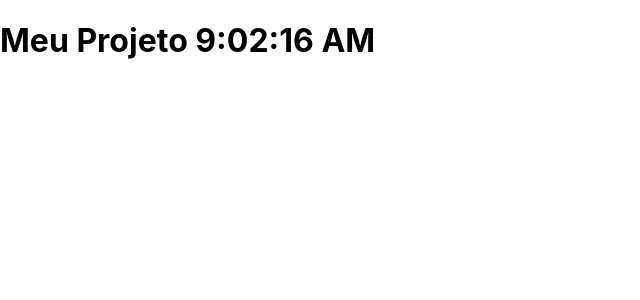
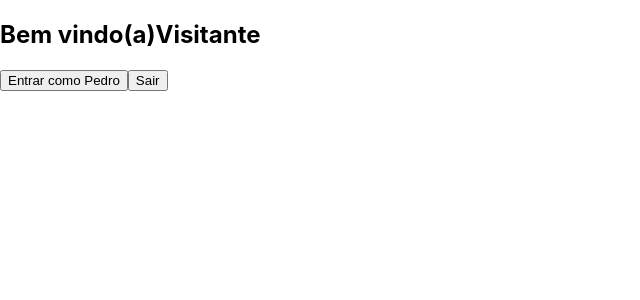
Before and after one commit to PedroAzeredo-WebCoder/ReactJS, a React (Create React App) app: page / in a window 1280 px wide. Shown: the top 300 px of the page, without its empty margins (0-640 px from the left). Built offline with nearby package versions, Linux system fonts and the light colour scheme.

Commit message:
Trabalhando com eventos e fixando utilização de states

```diff
--- a/src/App.js
+++ b/src/App.js
@@ -1,28 +1,12 @@
 import React, { Component } from 'react';
+import Membro from './components/Membro';
 
 class App extends Component{
-
-    constructor(props){
-        super(props);
-        this.state = {
-            hora: '00:00:00'
-        };
-    }
-
-    componentDidMount(){
-        setInterval(() => {
-            this.setState({hora: new Date().toLocaleTimeString() })
-        }, 1000);
-    }
-
-    componentDidUpdate(){
-        console.log('Atualizou!!!');
-    }
 
     render(){
         return(
             <div>
-               <h1>Meu Projeto {this.state.hora}</h1>
+                 <Membro nome="Visitante"/>
             </div>
         );
     }
--- /dev/null
+++ b/src/components/Membro/index.js
@@ -0,0 +1,29 @@
+import React, { Component } from 'react';
+
+class Membro extends Component{
+
+    constructor(props){
+        super(props);
+        this.state = {
+            nome: props.nome
+        };
+
+        this.entrar = this.entrar.bind(this);
+    }
+
+    entrar(){
+        this.setState({nome: 'Pedro'});
+    }
+
+    render(){
+        return(
+            <div>
+               <h2>Bem vindo(a){this.state.nome}</h2>
+               <button onClick = {this.entrar}>Entrar como Pedro</button>
+               <button onClick = {() => this.setState({nome: ''})}>Sair</button>
+            </div>
+        );
+    }
+}
+
+export default Membro;
```
Also changed, not shown: 1 other file (tests, documents, lock files or other folders).
